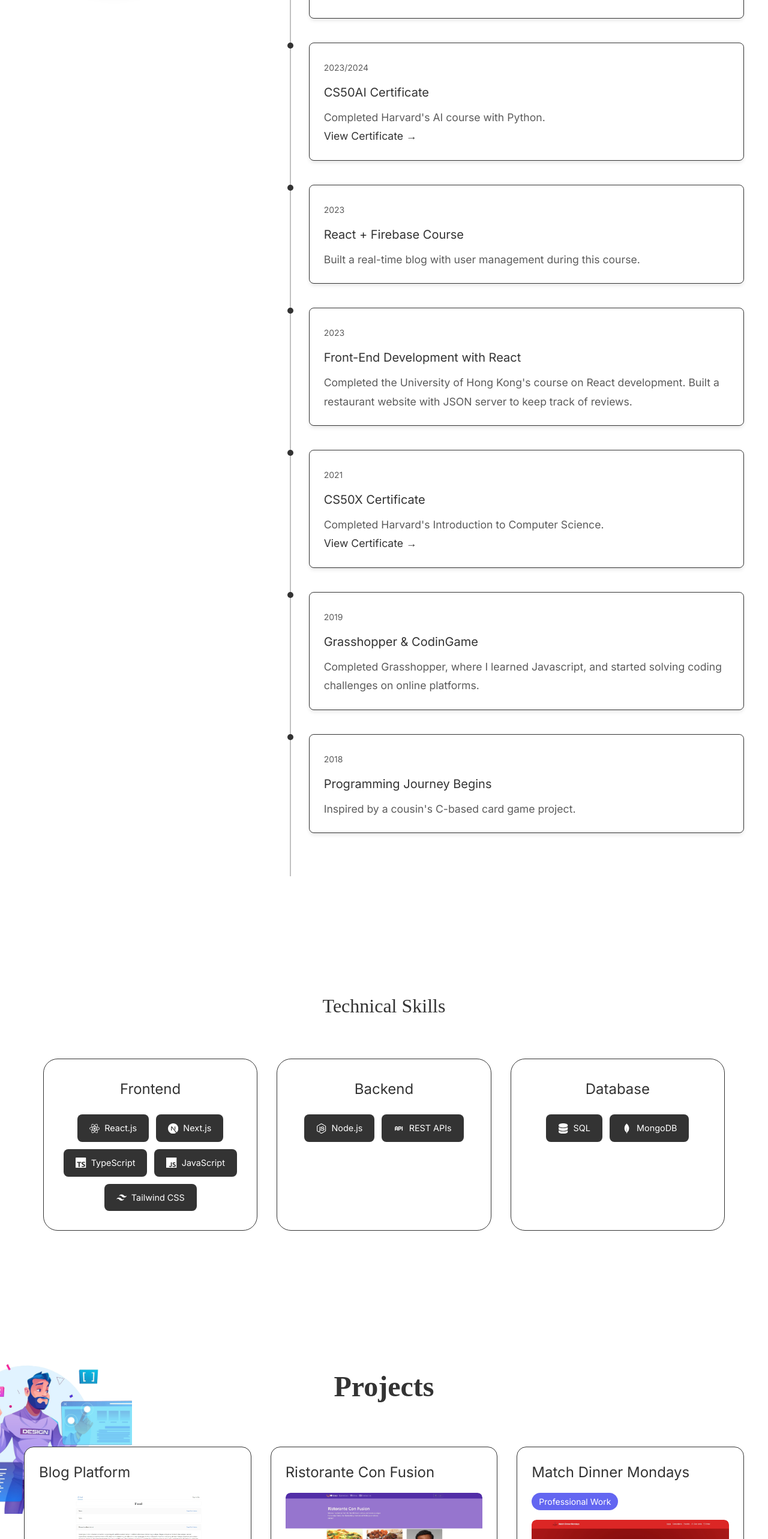
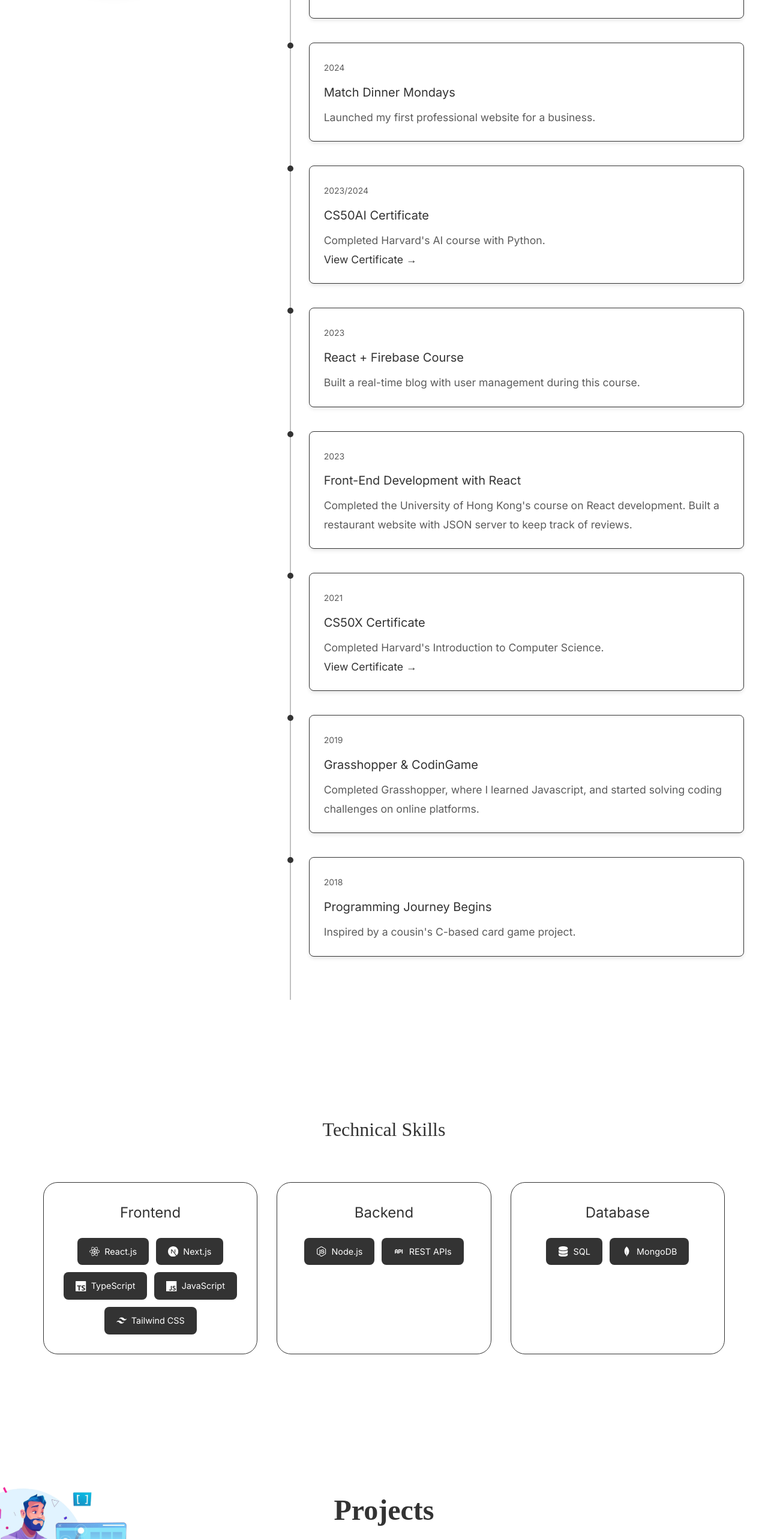
Before and after one commit to RicardoMorim/Portfolio, a Next.js app: page / in a window 1280 px wide. Shown: the part 1580-4146 px from the top of the page at 60% size. Built offline with nearby package versions, Linux system fonts and the light colour scheme; a web font is replaced by a local one.

Commit message:
Update project descriptions and images; add Resume Scorer and Stock Information projects

```diff
--- a/src/language/translations/en.ts
+++ b/src/language/translations/en.ts
@@ -3,6 +3,44 @@
 const projects: Project = {
   title: "Projects",
   items: [
+    {
+      description: "Resume Scorer",
+      image: "/resume_builder.png",
+      longDescription:
+        "A platform to allow candidates score their resume, and to help them tailor resumes to specific jobs, and create a cover letter.",
+      tech: ["Next.js", "TypeScript", "Node.js", "Tailwind CSS"],
+      links: {
+        github: "Live Demo →",
+        demoUrl: "https://jobresumebuilder.vercel.app",
+        closed: "Closed Source Project",
+      },
+    },
+    {
+      image: "/stockinformation.jpeg",
+      description: "Stock Information",
+      longDescription:
+        "Financial data platform with real-time updates and portfolio management",
+      tech: ["Next.js", "MongoDB", "External APIs"],
+      links: {
+        demo: "Live Demo →",
+        github: "GitHub →",
+        demoUrl: "https://stockinformation.vercel.app/",
+        githubUrl: "https://github.com/RicardoMorim/Stock_Information",
+      },
+    },
+    {
+      image: "/matchdinner.jpeg",
+      description: "Match Dinner Mondays",
+      badge: "Professional Work",
+      longDescription: "Dating platform with real-time chat functionality.",
+      tech: ["React", "Firebase", "Real-time DB"],
+      links: {
+        demo: "Live Demo →",
+        closed: "Closed Source Project",
+        demoUrl: "https://matchdinnermondays.pt",
+      },
+    },
+
     {
       image: "/blog.jpeg",
       description: "Blog Platform",
@@ -29,54 +67,6 @@
         githubUrl: "https://github.com/RicardoMorim/First-react-app",
       },
     },
-    {
-      image: "/matchdinner.jpeg",
-      description: "Match Dinner Mondays",
-      badge: "Professional Work",
-      longDescription: "Dating platform with real-time chat functionality.",
-      tech: ["React", "Firebase", "Real-time DB"],
-      links: {
-        demo: "Live Demo →",
-        closed: "Closed Source Project",
-        demoUrl: "https://matchdinnermondays.pt",
-      },
-    },
-    {
-      image: "/stockinformation.jpeg",
-      description: "Stock Information",
-      longDescription:
-        "Financial data platform with real-time updates and portfolio management",
-      tech: ["Next.js", "MongoDB", "External APIs"],
-      links: {
-        demo: "Live Demo →",
-        github: "GitHub →",
-        demoUrl: "https://stockinformation.vercel.app/",
-        githubUrl: "https://github.com/RicardoMorim/Stock_Information",
-      },
-    },
-    {
-      description: "Resume Scorer",
-      image: "/resume_builder.png",
-      longDescription:
-        "A platform to allow candidates score their resume, and to help them tailor resumes to specific jobs, and create a cover letter.",
-      tech: ["Next.js", "TypeScript", "Node.js", "Tailwind CSS"],
-      links: {
-        github: "Live Demo →",
-        demoUrl: "https://jobresumebuilder.vercel.app",
-        closed: "Closed Source Project",
-      },
-    },
-    {
-      image: "/lapr2.jpeg",
-      description: "Garden Management App",
-      longDescription:
-        "An app made in Java to help companies manage their associates and their cars/machines to schedule tasks to manage their gardens.",
-      tech: ["Java", "Maven", "JavaFX"],
-      links: {
-        github: "GitHub →",
-        githubUrl: "https://github.com/RicardoMorim/lapr2-ISEP-Project",
-      },
-    },
   ],
 };
 
@@ -85,6 +75,11 @@
     date: "Present",
     title: "Software Engineering Student",
     description: "Enrolled at ISEP and building personal projects.",
+  },
+  {
+    date: "2024",
+    title: "Match Dinner Mondays",
+    description: "Launched my first professional website for a business.",
   },
   {
     date: "2023/2024",
--- a/src/language/translations/pt.ts
+++ b/src/language/translations/pt.ts
@@ -3,6 +3,44 @@
 const projects: Project = {
   title: "Projetos",
   items: [
+    {
+      description: "Avaliador de Curriculos",
+      image: "/resume_builder.png",
+      longDescription:
+        "Plataforma de avaliação de curriculos e escrita de cartas de apresentação com Inteligência Artificial.",
+      tech: ["Next.js", "TypeScript", "Node.js", "Tailwind CSS"],
+      links: {
+        github: "Demonstração →",
+        demoUrl: "https://jobresumebuilder.vercel.app",
+        closed: "Projecto Fechado",
+      },
+    },
+    {
+      image: "/stockinformation.jpeg",
+      description: "Informação de Ações",
+      longDescription:
+        "Plataforma de dados financeiros com atualizações em tempo real e gestão de portfólio",
+      tech: ["Next.js", "MongoDB", "APIs Externas"],
+      links: {
+        demo: "Ver Demo →",
+        github: "GitHub →",
+        demoUrl: "https://stockinformation.vercel.app/",
+        githubUrl: "https://github.com/RicardoMorim/Stock_Information",
+      },
+    },
+    {
+      image: "/matchdinner.jpeg",
+      description: "Match Dinner Mondays",
+      badge: "Trabalho Profissional",
+      longDescription:
+        "Plataforma de encontros com funcionalidade de chat em tempo real.",
+      tech: ["React", "Firebase", "Real-time DB"],
+      links: {
+        demo: "Ver Demo →",
+        closed: "Projeto Fechado",
+        demoUrl: "https://matchdinnermondays.pt",
+      },
+    },
     {
       image: "/blog.jpeg",
       description: "Plataforma de Blog",
@@ -29,55 +67,6 @@
         githubUrl: "https://github.com/RicardoMorim/First-react-app",
       },
     },
-    {
-      image: "/matchdinner.jpeg",
-      description: "Match Dinner Mondays",
-      badge: "Trabalho Profissional",
-      longDescription:
-        "Plataforma de encontros com funcionalidade de chat em tempo real.",
-      tech: ["React", "Firebase", "Real-time DB"],
-      links: {
-        demo: "Ver Demo →",
-        closed: "Projeto Fechado",
-        demoUrl: "https://matchdinnermondays.pt",
-      },
-    },
-    {
-      image: "/stockinformation.jpeg",
-      description: "Informação de Ações",
-      longDescription:
-        "Plataforma de dados financeiros com atualizações em tempo real e gestão de portfólio",
-      tech: ["Next.js", "MongoDB", "APIs Externas"],
-      links: {
-        demo: "Ver Demo →",
-        github: "GitHub →",
-        demoUrl: "https://stockinformation.vercel.app/",
-        githubUrl: "https://github.com/RicardoMorim/Stock_Information",
-      },
-    },
-    {
-      description: "Avaliador de Curriculos",
-      image: "/resume_builder.png",
-      longDescription:
-        "Plataforma de avaliação de curriculos e escrita de cartas de apresentação com Inteligência Artificial.",
-      tech: ["Next.js", "TypeScript", "Node.js", "Tailwind CSS"],
-      links: {
-        github: "Demonstração →",
-        demoUrl: "https://jobresumebuilder.vercel.app",
-        closed: "Projecto Fechado",
-      },
-    },
-    {
-      image: "/lapr2.jpeg",
-      description: "App de Gestão de Jardins",
-      longDescription:
-        "Uma aplicação feita em Java para ajudar empresas a gerir os seus associados e os seus carros/máquinas para agendar tarefas de gestão de jardins.",
-      tech: ["Java", "Maven", "JavaFX"],
-      links: {
-        github: "GitHub →",
-        githubUrl: "https://github.com/RicardoMorim/lapr2-ISEP-Project",
-      },
-    },
   ],
 };
 
@@ -86,6 +75,11 @@
     date: "Presente",
     title: "Estudante de Engenharia Informática",
     description: "Matriculado no ISEP e a desenvolver projetos pessoais.",
+  },
+  {
+    date: "2024",
+    title: "Match Dinner Mondays",
+    description: "Lancei o meu primeiro website profissional para uma empresa."
   },
   {
     date: "2023/2024",
```
